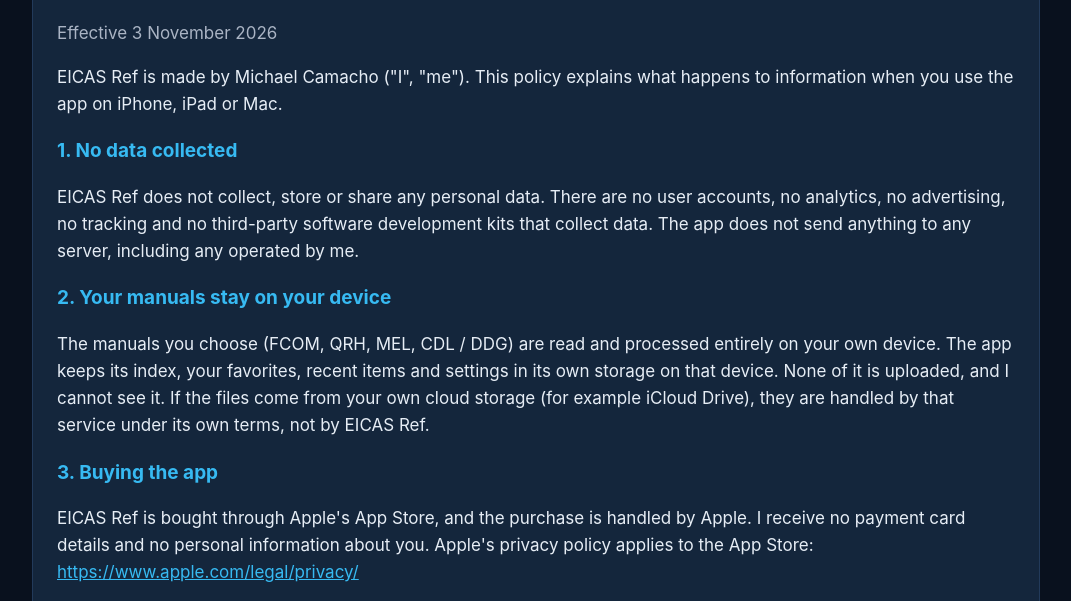
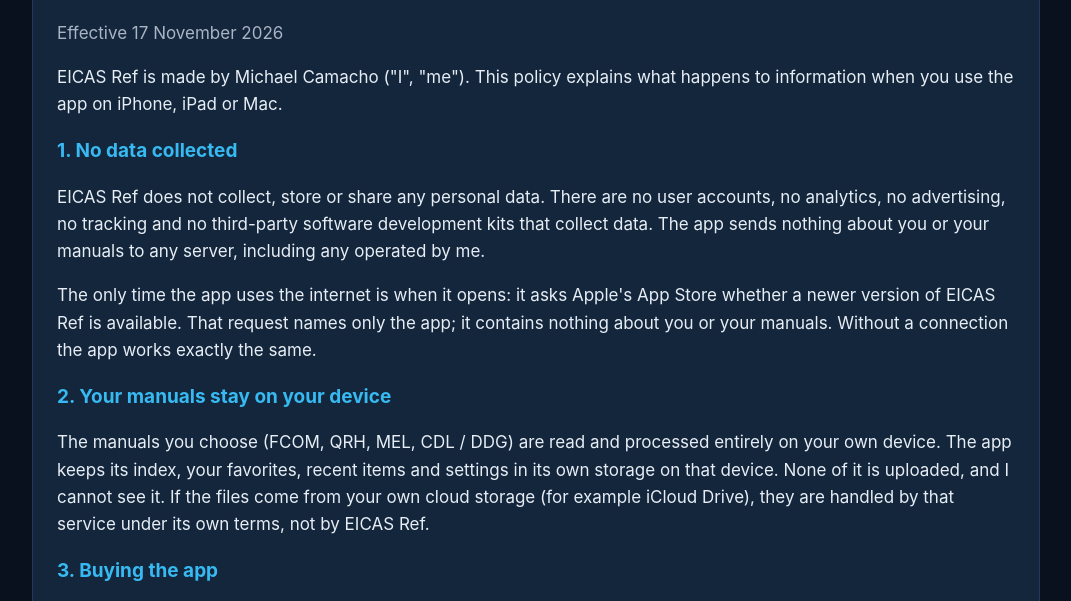
Before and after one commit to TheEicasRefApp/theeicasrefapp.github.io, a plain HTML site: page privacy.html in a window 1280 px wide. Shown: the part 181-782 px from the top of the page, without its empty margins (104-1175 px from the left). Drawn offline with Linux system fonts and the light colour scheme.

Commit message:
Add files via upload
Latest Update - Build 39

```diff
--- a/privacy.html
+++ b/privacy.html
@@ -26,10 +26,11 @@ a{color:var(--accent)}
 </style></head>
 <body><main><nav><a href="index.html">Start</a><a href="privacy.html">Privacy Policy</a></nav>
 <div class="card"><h1>Privacy Policy — EICAS Ref</h1>
-<p class="muted">Effective 3 November 2026</p>
+<p class="muted">Effective 17 November 2026</p>
 <p>EICAS Ref is made by Michael Camacho (&quot;I&quot;, &quot;me&quot;). This policy explains what happens to information when you use the app on iPhone, iPad or Mac.</p>
 <h2>1. No data collected</h2>
-<p>EICAS Ref does not collect, store or share any personal data. There are no user accounts, no analytics, no advertising, no tracking and no third-party software development kits that collect data. The app does not send anything to any server, including any operated by me.</p>
+<p>EICAS Ref does not collect, store or share any personal data. There are no user accounts, no analytics, no advertising, no tracking and no third-party software development kits that collect data. The app sends nothing about you or your manuals to any server, including any operated by me.</p>
+<p>The only time the app uses the internet is when it opens: it asks Apple&#x27;s App Store whether a newer version of EICAS Ref is available. That request names only the app; it contains nothing about you or your manuals. Without a connection the app works exactly the same.</p>
 <h2>2. Your manuals stay on your device</h2>
 <p>The manuals you choose (FCOM, QRH, MEL, CDL / DDG) are read and processed entirely on your own device. The app keeps its index, your favorites, recent items and settings in its own storage on that device. None of it is uploaded, and I cannot see it. If the files come from your own cloud storage (for example iCloud Drive), they are handled by that service under its own terms, not by EICAS Ref.</p>
 <h2>3. Buying the app</h2>
```
